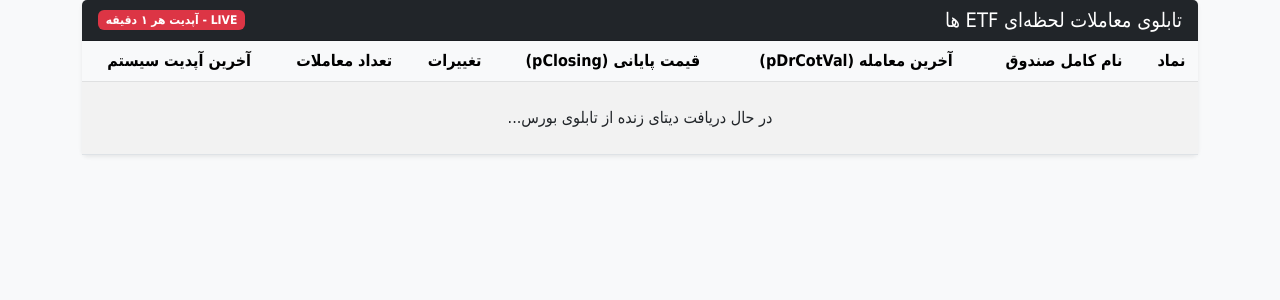
After one commit to am-ma-karami/quant-fund-dashboard, a FastAPI app: template templates/etf_live.html in a window 1280 px wide. The commit adds this page. Shown: the top 300 px of the page. Run offline with FastAPI, Linux system fonts and the light colour scheme; the template is opened without the code that fills it, so the values that code supplies are empty.

Commit message:
feat: add real-time ETF market board using bulk tradeTop endpoint

```diff
--- a/main.py
+++ b/main.py
@@ -3,6 +3,9 @@ from fastapi import FastAPI, Request, Depends
 from fastapi.templating import Jinja2Templates
 from sqlalchemy.orm import Session
 from apscheduler.schedulers.background import BackgroundScheduler
+
+from models import Fund, FundHistory, ETFMarket, ETFMarketHistory
+from tasks import update_funds_data, update_etf_market_data
 
 from database import engine, Base, get_db
 from models import Fund, FundHistory
@@ -27,10 +30,13 @@ FUND_CATEGORIES = {
 
 @asynccontextmanager
 async def lifespan(app: FastAPI):
-    # دریافت دیتا در زمان استارت سرور
+    # ران کردن تسک‌ها در زمان استارت
     update_funds_data()
+    update_etf_market_data()
+
     scheduler = BackgroundScheduler()
     scheduler.add_job(update_funds_data, 'interval', minutes=1)
+    scheduler.add_job(update_etf_market_data, 'interval', minutes=1) # تسک جدید
     scheduler.start()
     yield
     scheduler.shutdown()
@@ -67,3 +73,9 @@ def read_fund_detail(request: Request, reg_no: int, db: Session = Depends(get_db
         "labels": labels,
         "data": data
     })
+
+
+@app.get("/etf-live")
+def read_etf_live(request: Request, db: Session = Depends(get_db)):
+    etfs = db.query(ETFMarket).order_by(ETFMarket.total_trades.desc()).all()
+    return templates.TemplateResponse("etf_live.html", {"request": request, "etfs": etfs})
--- a/tasks.py
+++ b/tasks.py
@@ -3,6 +3,9 @@ from datetime import datetime
 from database import SessionLocal
 from models import Fund, FundHistory
 from tsetmc_client import fetch_funds_by_type
+
+from models import Fund, FundHistory, ETFMarket, ETFMarketHistory
+from tsetmc_client import fetch_funds_by_type, fetch_live_etf_prices
 
 logger = logging.getLogger(__name__)
 
@@ -74,3 +77,56 @@ def update_funds_data():
         logger.error(f"Database error during update: {e}")
     finally:
         db.close()
+
+
+def update_etf_market_data():
+    """تسک دریافت قیمت‌های تابلوی ETFها"""
+    logger.info("Starting live ETF market data collection...")
+    db = SessionLocal()
+    try:
+        etf_data = fetch_live_etf_prices()
+        if not etf_data:
+            return
+
+        for item in etf_data:
+            ins_code = item.get("insCode")
+            if not ins_code:
+                continue
+
+            # استخراج اطلاعات از ساب‌آبجکت instrument
+            instrument = item.get("instrument", {})
+            symbol = instrument.get("lVal18AFC", "نامشخص")
+            name = instrument.get("lVal30", "نامشخص")
+
+            last_price = item.get("pDrCotVal")
+            closing_price = item.get("pClosing")
+            price_change = item.get("priceChange")
+            total_trades = item.get("zTotTran")
+
+            # ذخیره یا آپدیت
+            etf = db.query(ETFMarket).filter(ETFMarket.ins_code == ins_code).first()
+            if not etf:
+                etf = ETFMarket(ins_code=ins_code, symbol=symbol, name=name)
+                db.add(etf)
+
+            etf.last_price = last_price
+            etf.closing_price = closing_price
+            etf.price_change = price_change
+            etf.total_trades = total_trades
+            etf.last_updated = datetime.utcnow()
+
+            # رکورد تاریخچه قیمتی برای نمودار
+            history = ETFMarketHistory(
+                ins_code=ins_code,
+                last_price=last_price,
+                closing_price=closing_price
+            )
+            db.add(history)
+
+        db.commit()
+        logger.info(f"Successfully updated {len(etf_data)} ETF market prices.")
+    except Exception as e:
+        db.rollback()
+        logger.error(f"Error in ETF market update: {e}")
+    finally:
+        db.close()
--- a/templates/base.html
+++ b/templates/base.html
@@ -13,11 +13,16 @@
     </style>
 </head>
 <body>
-    <nav class="navbar navbar-expand-lg mb-4">
-        <div class="container">
-            <a class="navbar-brand" href="/">داشبورد مانیتورینگ صندوق‌های سهامی</a>
-        </div>
-    </nav>
+    <div class="collapse navbar-collapse">
+        <ul class="navbar-nav me-auto mb-2 mb-lg-0">
+            <li class="nav-item">
+                <a class="nav-link text-white" href="/">داشبورد NAV</a>
+            </li>
+            <li class="nav-item">
+                <a class="nav-link text-warning fw-bold" href="/etf-live">🔴 تابلوی معاملات لایو ETF</a>
+            </li>
+        </ul>
+    </div>
     <div class="container">
         {% block content %}{% endblock %}
     </div>
--- /dev/null
+++ b/templates/etf_live.html
@@ -0,0 +1,45 @@
+{% extends "base.html" %}
+{% block content %}
+<div class="card shadow-sm border-0">
+    <div class="card-header bg-dark text-white d-flex justify-content-between align-items-center">
+        <h5 class="mb-0">تابلوی معاملات لحظه‌ای ETF ها</h5>
+        <span class="badge bg-danger">LIVE - آپدیت هر ۱ دقیقه</span>
+    </div>
+    <div class="card-body p-0">
+        <div class="table-responsive">
+            <table class="table table-hover table-striped mb-0 text-center">
+                <thead class="table-light">
+                    <tr>
+                        <th>نماد</th>
+                        <th>نام کامل صندوق</th>
+                        <th>آخرین معامله (pDrCotVal)</th>
+                        <th>قیمت پایانی (pClosing)</th>
+                        <th>تغییرات</th>
+                        <th>تعداد معاملات</th>
+                        <th>آخرین آپدیت سیستم</th>
+                    </tr>
+                </thead>
+                <tbody>
+                    {% for etf in etfs %}
+                    <tr>
+                        <td class="fw-bold text-primary">{{ etf.symbol }}</td>
+                        <td class="small">{{ etf.name }}</td>
+                        <td class="fw-bold">{{ "{:,.0f}".format(etf.last_price) if etf.last_price else "-" }}</td>
+                        <td>{{ "{:,.0f}".format(etf.closing_price) if etf.closing_price else "-" }}</td>
+                        <td dir="ltr" class="{% if etf.price_change and etf.price_change > 0 %}text-success{% elif etf.price_change and etf.price_change < 0 %}text-danger{% endif %}">
+                            {{ "{:,.0f}".format(etf.price_change) if etf.price_change else "0" }}
+                        </td>
+                        <td>{{ "{:,.0f}".format(etf.total_trades) if etf.total_trades else "-" }}</td>
+                        <td class="small text-muted">{{ etf.last_updated.strftime('%H:%M:%S') }}</td>
+                    </tr>
+                    {% else %}
+                    <tr>
+                        <td colspan="7" class="py-4">در حال دریافت دیتای زنده از تابلوی بورس...</td>
+                    </tr>
+                    {% endfor %}
+                </tbody>
+            </table>
+        </div>
+    </div>
+</div>
+{% endblock %}
```
Also changed, not shown: models.py (+31 -0 lines), tsetmc_client.py (+12 -0 lines).
